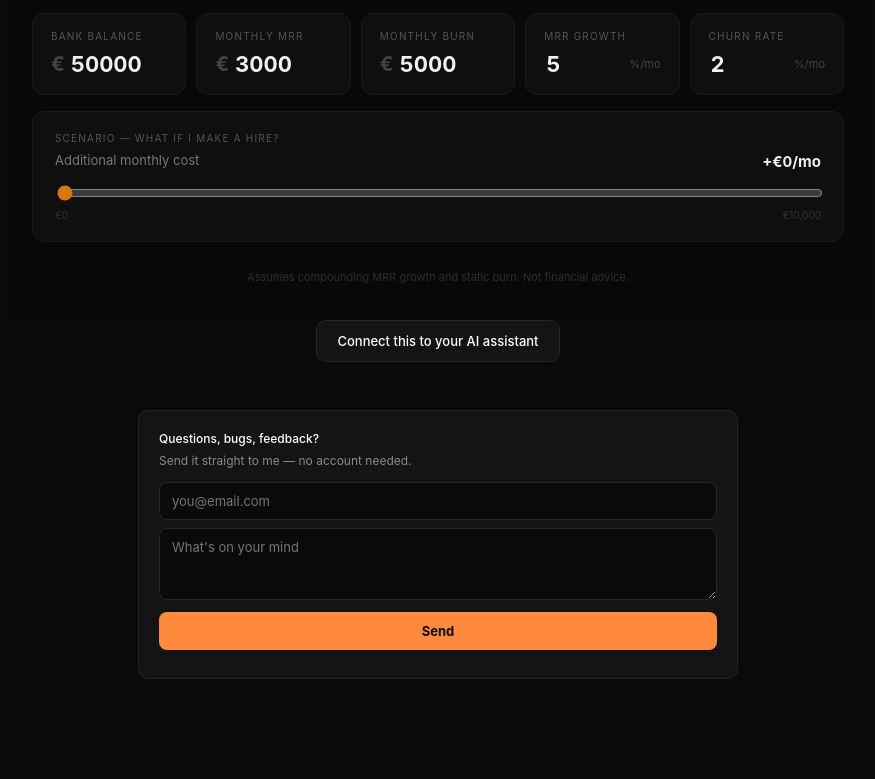
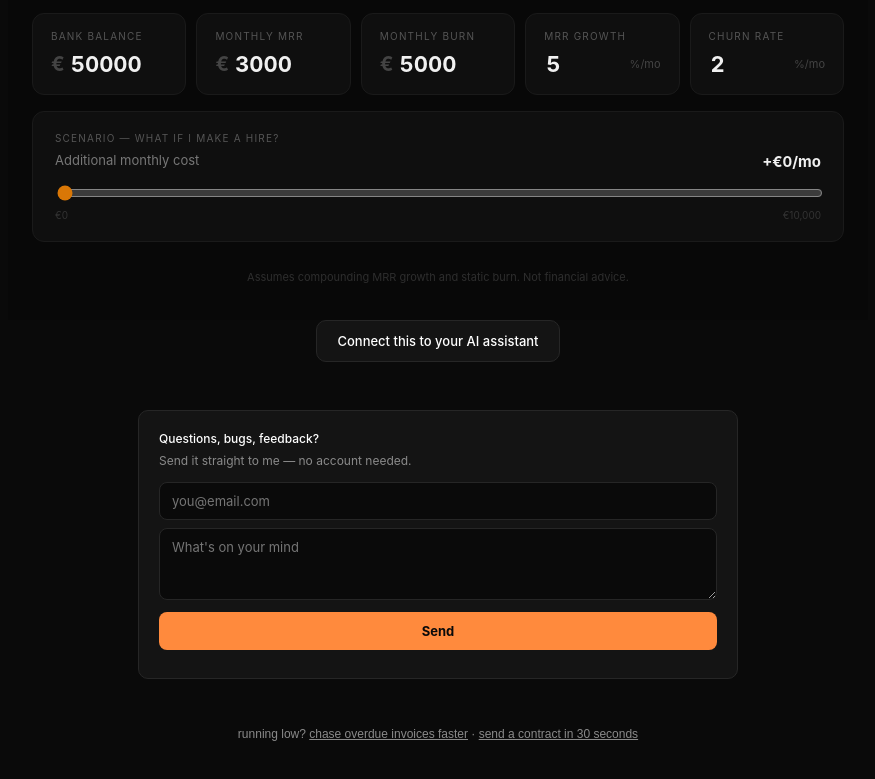
Before and after one commit to docracy1/monthsleft, a website: page index.html in a window 1280 px wide. Shown: the part 593-1372 px from the top of the page, without its empty margins (202-1077 px from the left). Before the commit the page ends 1320 px from the top, so only its background shows below. Drawn offline with Linux system fonts and the light colour scheme.

Commit message:
Add cross-links to Chasa and Docracy in footer

```diff
--- a/index.html
+++ b/index.html
@@ -390,6 +390,11 @@
       </div>
     </div>
 
+    <footer style="text-align:center; margin: 24px 0 40px; font-size: 12px; color: #8A8A8A; font-family: sans-serif;">
+      running low? <a href="https://chasa.io?utm_source=monthsleft&utm_medium=footer" style="color:inherit">chase overdue invoices faster</a> ·
+      <a href="https://docracy.io?utm_source=monthsleft&utm_medium=footer" style="color:inherit">send a contract in 30 seconds</a>
+    </footer>
+
     <script>
       (function () {
         var form = document.getElementById('cw-contact-form');
```
